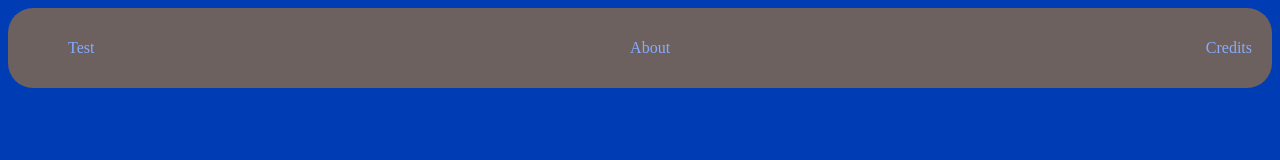
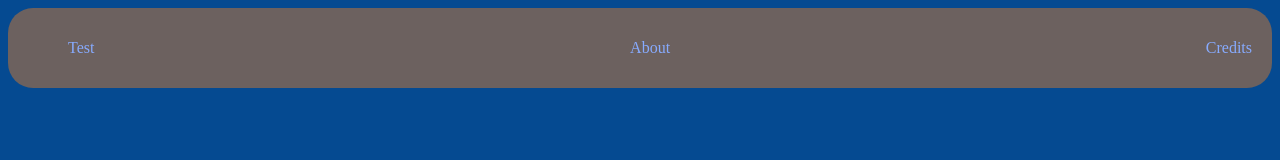
Before and after one commit to PGBM-PRINTING1/PGBM-PRINTING, a plain HTML site: page index.html in a window 1280 px wide. Drawn offline with Linux system fonts and the light colour scheme.

Commit message:
Update index.css

```diff
--- a/assets/index.css
+++ b/assets/index.css
@@ -1,5 +1,5 @@
 body {
-  background-color: #003DB4;
+  background-color: #054A91;
 }
 
 nav {
```
